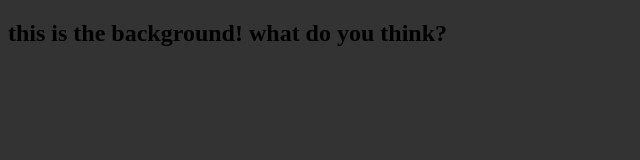
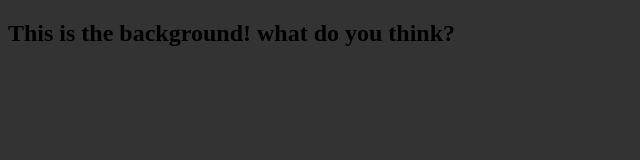
Before and after one commit to adamelfsborg-code/django-app-with-MongoDB, a plain HTML site: page index.html in a window 1280 px wide. Shown: the full height of the page, 0-640 px from the left. Drawn offline with Linux system fonts and the light colour scheme.

```diff
--- a/index.html
+++ b/index.html
@@ -8,6 +8,6 @@
 </head>
 <body>
     <title>Django MASTERPLAN</title>
-    <h2>this is the background! what do you think?</h2>
+    <h2>This is the background! what do you think?</h2>
 </body>
 </html>
```
